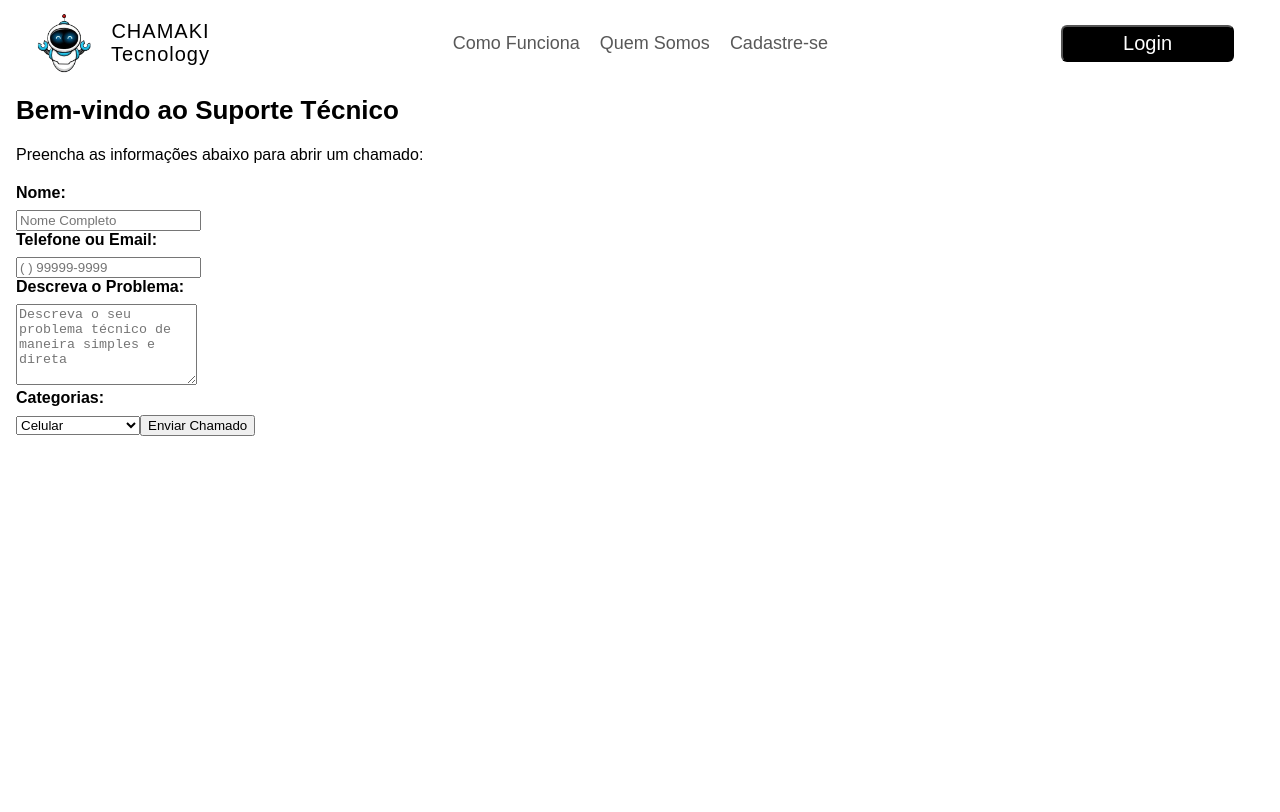
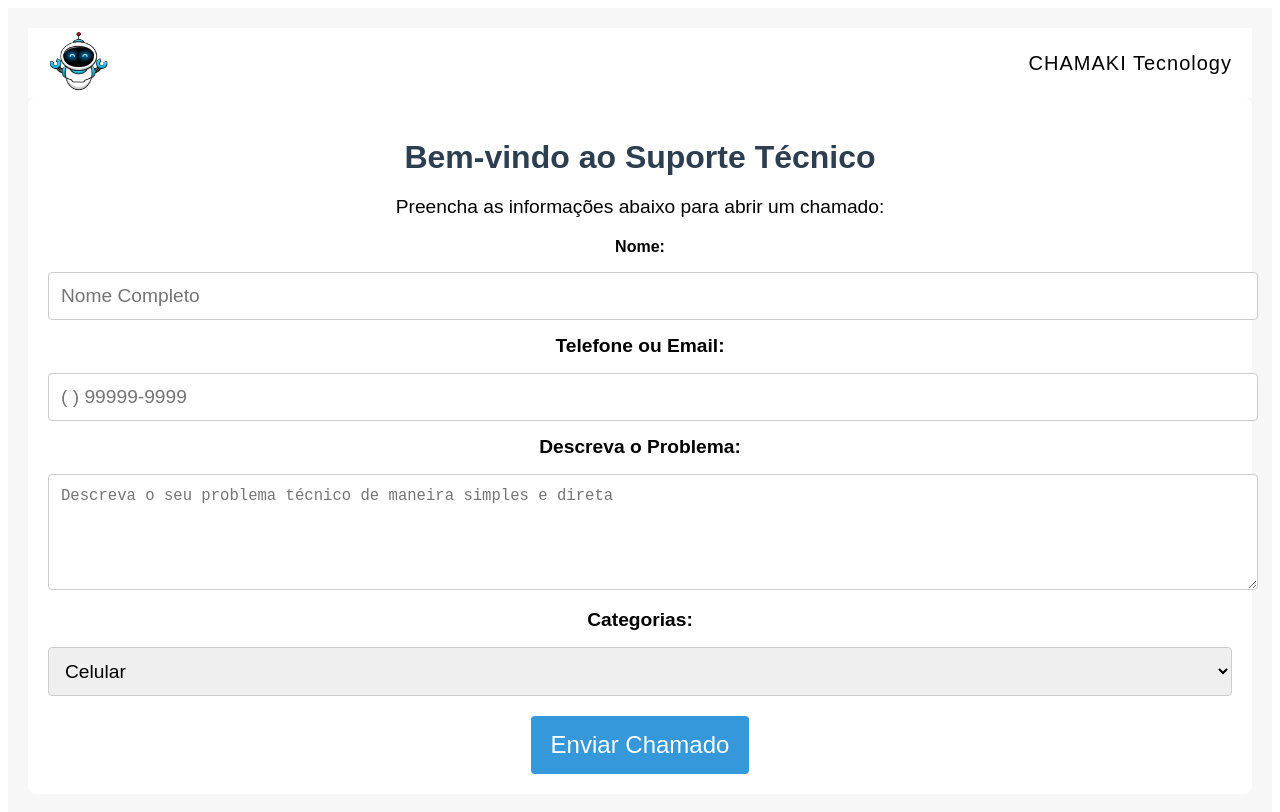
Before and after one commit to Anafcamargo/ProjetoIntegrador, a React (Create React App) app: page /Usuario in a window 1280 px wide. Shown: the top 812 px of the page. Built offline with nearby package versions, Linux system fonts and the light colour scheme.

Commit message:
Tela de Usuario pronta

```diff
--- a/src/estilo/estilo.css
+++ b/src/estilo/estilo.css
@@ -919,3 +919,70 @@ right: 60%;
 position: absolute;
 
 }
+
+/*-----Tela do Usuario-----*/
+
+.BodyUsuario {
+  font-family: Arial, sans-serif;
+  background-color: #f7f7f7;
+  color: #333;
+  text-align: center;
+  margin: 0;
+  padding: 20px;
+  align-items: center;
+}
+
+.containerTelaUsuario {
+  max-width: 100%;
+  background-color: #fff;
+  padding: 20px;
+  border-radius: 8px;
+
+}
+
+h1 {
+  font-size: 2em;
+  color: #2c3e50;
+}
+
+p {
+  font-size: 1.2em;
+}
+
+.labelUsuario{
+  display: block;
+  font-size: 1.2em;
+  margin-top: 15px;
+}
+
+.inputsUsuario, textarea, select {
+  width: 100%;
+  padding: 12px;
+  margin-top: 8px;
+  font-size: 1.2em;
+  border: 1px solid #ccc;
+  border-radius: 4px;
+}
+
+button {
+  background-color: #3498db;
+  color: white;
+  padding: 15px 20px;
+  font-size: 1.5em;
+  border: none;
+  border-radius: 4px;
+  margin-top: 20px;
+  cursor: pointer;
+}
+
+button:hover {
+  background-color: #555;
+}
+
+.hidden {
+  display: none;
+}
+
+#confirmationMessage {
+  margin-top: 20px;
+}
--- a/src/paginas/tela+usuario.tsx
+++ b/src/paginas/tela+usuario.tsx
@@ -2,6 +2,7 @@ import Cabecalho from "../componentes/cabecalho";
 
 import React, { useState } from 'react';
 import '../estilo/estilo.css'
+import Cabecalho2 from "../componentes/cabecalho2";
 
 function Teladeusuario() {
   const [formSubmitted, setFormSubmitted] = useState(false);
@@ -13,9 +14,9 @@ function Teladeusuario() {
 
   return (
     <body className="BodyUsuario">
+        <Cabecalho2/>
+    <div className="containerTelaUsuario">
 
-    <div className="containerTelaUsuario">
-        <Cabecalho/>
       {!formSubmitted ? (
         <>
           <h1 className="tesxtoinicalusuario">Bem-vindo ao Suporte Técnico</h1>
@@ -25,13 +26,13 @@ function Teladeusuario() {
             <label htmlFor="name">Nome:</label>
             <input type="text" id="name" name="name" required placeholder="Nome Completo" className="inputsUsuario" />
 
-            <label htmlFor="contact">Telefone ou Email:</label>
+            <label htmlFor="contact" className="labelUsuario">Telefone ou Email:</label>
             <input type="text" id="contact" name="contact" required placeholder="( ) 99999-9999" className="inputsUsuario"/>
 
-            <label htmlFor="issue">Descreva o Problema:</label>
+            <label htmlFor="issue" className="labelUsuario">Descreva o Problema:</label>
             <textarea id="issue" name="issue" rows= {5} required placeholder="Descreva o seu problema técnico de maneira simples e direta"></textarea>
 
-            <label htmlFor="urgency">Categorias:</label>
+            <label htmlFor="urgency" className="labelUsuario">Categorias:</label>
             <select id="urgency" name="urgency">
               <option value="baixa">Celular</option>
               <option value="media">Computador</option>
```
